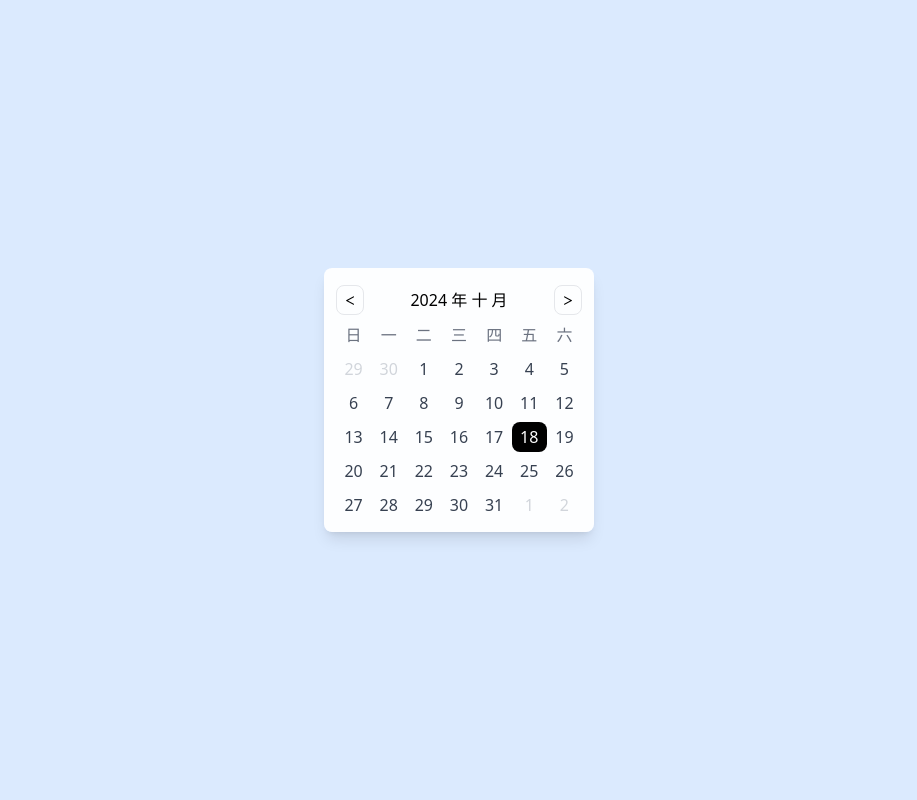
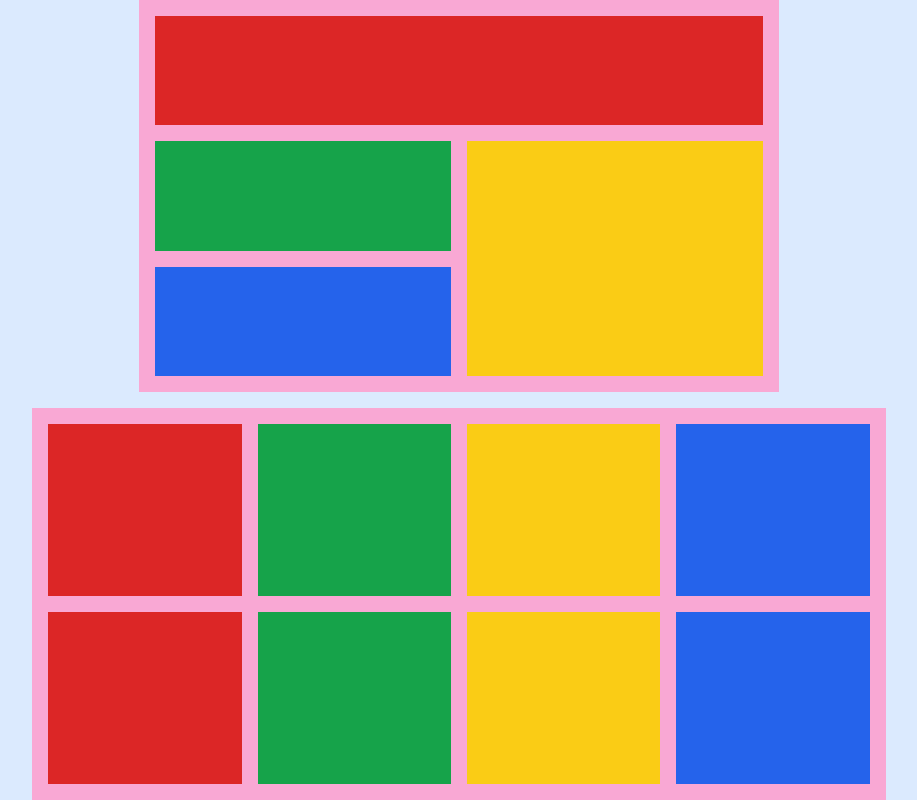
Before and after one commit to NeilYeTAT/LearnCSSuseReact-Tailwind, a React (Vite) app: page / in a window 1280 px wide. Shown: the whole page, without its empty margins (181-1098 px from the left). Built offline with nearby package versions, Linux system fonts and the light colour scheme.

Commit message:
feat: learn grid with tailwindcss

```diff
--- a/src/App.tsx
+++ b/src/App.tsx
@@ -1,9 +1,9 @@
-import FuckCSS from './components/day11-calendar/FuckCSS'
+import FuckCSS from './components/day12-grid/FuckCSS'
 
 function App() {
   return (
-    <div className="bg-blue-100 h-screen w-screen flex">
-      <FuckCSS defaultValue={new Date()}></FuckCSS>
+    <div className="bg-blue-100 h-screen w-screen flex flex-col gap-4">
+      <FuckCSS></FuckCSS>
     </div>
   )
 }
--- /dev/null
+++ b/src/components/day12-grid/FuckCSS.tsx
@@ -0,0 +1,23 @@
+export default function FuckCSS() {
+  return (
+    <>
+      <div className="h-1/2 w-1/2 m-auto px-4 py-4 bg-pink-300 grid lg:grid-cols-2 gap-4">
+        <div className="bg-red-600 lg:col-span-2"></div>
+        <div className="bg-green-600"></div>
+        <div className="bg-yellow-400 lg:row-span-2"></div>
+        <div className="bg-blue-600"></div>
+      </div>
+
+      <div className="h-1/2 w-2/3 m-auto px-4 py-4 bg-pink-300 grid gap-4 lg:grid-cols-4 md:grid-cols-3 sm:grid-cols-2 ">
+        <div className="bg-red-600 "></div>
+        <div className="bg-green-600"></div>
+        <div className="bg-yellow-400 "></div>
+        <div className="bg-blue-600"></div>
+        <div className="bg-red-600 "></div>
+        <div className="bg-green-600"></div>
+        <div className="bg-yellow-400 "></div>
+        <div className="bg-blue-600"></div>
+      </div>
+    </>
+  )
+}
```
Also changed, not shown: src/components/day11-calendar/Screenshot-Next.png (added), src/components/day11-calendar/readme.md, src/components/day12-grid/Screenshot 2024-10-28 at 18.21.28.png (added), src/components/day12-grid/readme.md (added).
